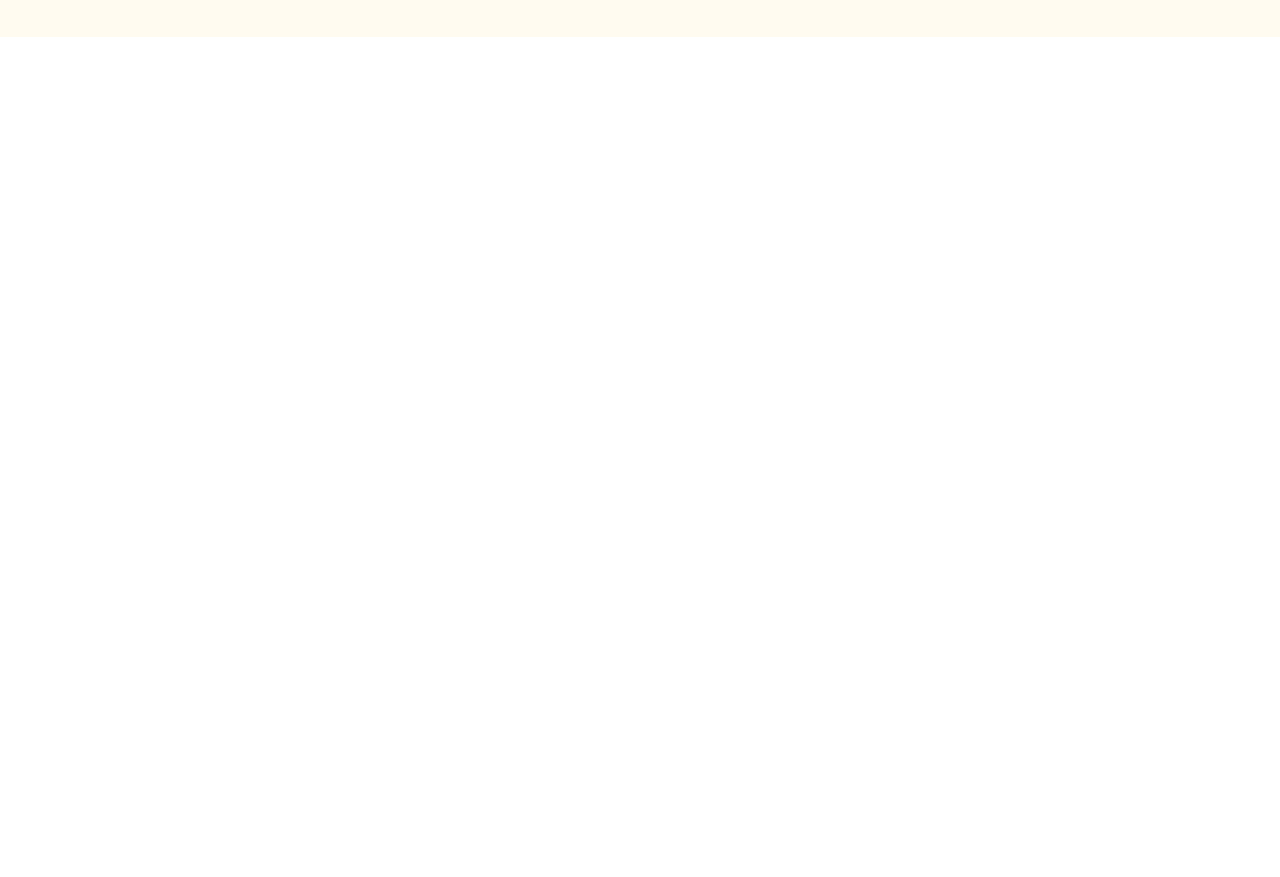
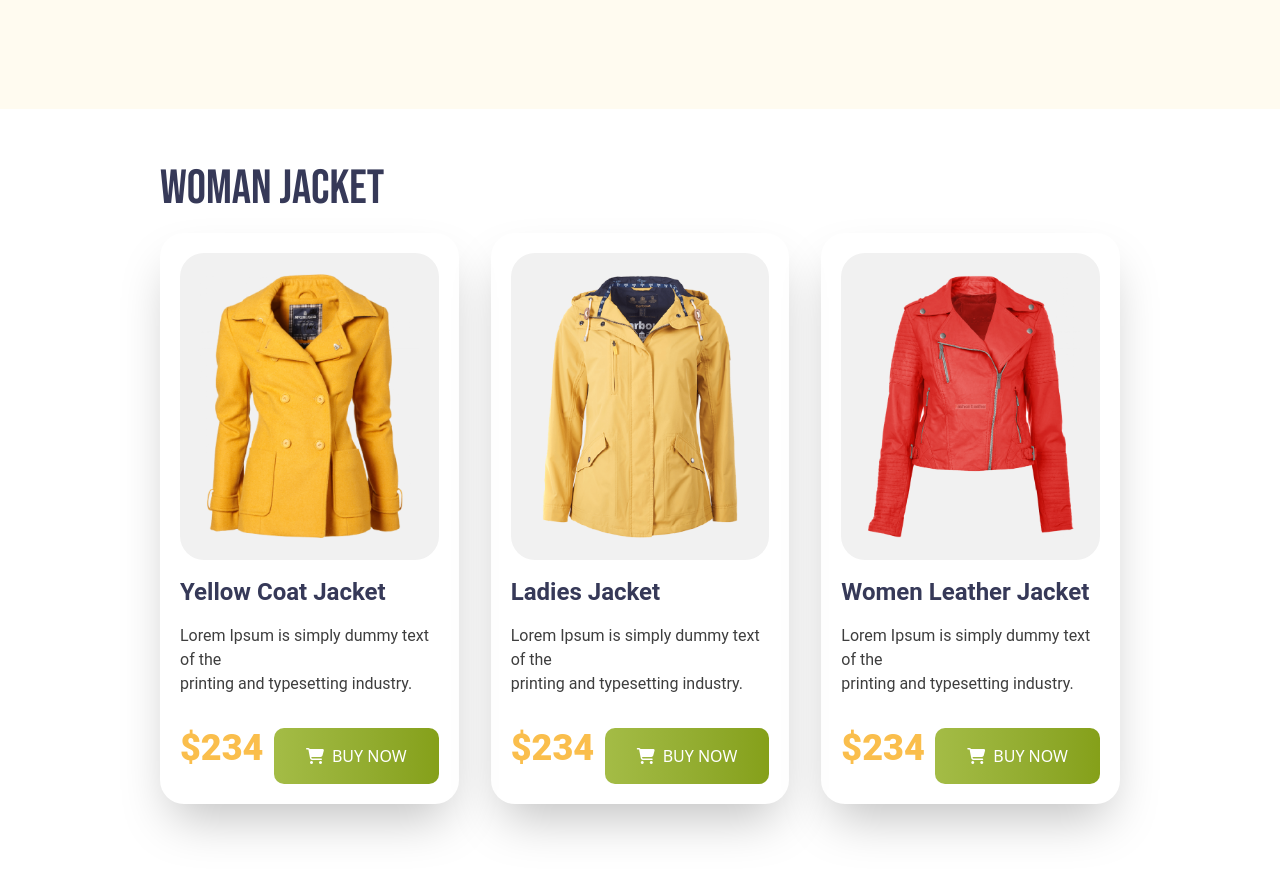
Before and after one commit to Iftekhar-007/penguin-fashion, a plain HTML site: page index.html in a window 1280 px wide. Shown: the part 517-1394 px from the top of the page. Before the commit the page ends 800 px from the top, so only its background shows below. Drawn offline with nearby package versions, Linux system fonts and the light colour scheme.

Commit message:
women jacket added

```diff
--- a/index.html
+++ b/index.html
@@ -23,10 +23,10 @@
           </nav>
 
           <div class="banner bg-[#FFFBF0]">
-            <div class="banner-container w-9/12 flex mx-auto justify-between items-center pt-8 pb-10">
+            <div class="banner-container w-9/12 md:flex mx-auto justify-between items-center pt-8 pb-28">
                 <div class="banner-content">
-                    <h1 class="same-font lg:text-8xl font-normal"><span class="penguin text-amber-400 font-[Bebas_Neue]">Be the Penguins</span> <br> <span class="winter text-[#363958] font-[Bebas_Neue]">of Winter</span></h1>
-                    <p class="same-font text-base font-light/[26px] text-[#3E3E3E]">Lorem Ipsum is simply dummy text of the printing <br>and typesetting industry.</p>
+                    <h1 class="same-font text-5xl md:text-6xl lg:text-8xl font-normal"><span class="penguin text-amber-400 font-[Bebas_Neue]">Be the Penguins</span> <br> <span class="winter text-[#363958] font-[Bebas_Neue]">of Winter</span></h1>
+                    <p class="same-font text-base font-light/[26px] text-[#3E3E3E] font-[roboto]">Lorem Ipsum is simply dummy text of the printing <br>and typesetting industry.</p>
                     <button class="mt-4 rounded-[10px] py-4 px-8 text-base/[24px] font-medium text-[#ffffff] uppercase bg-linear-to-r from-[#A4BC46] to-[#85A019]"><i class="fa-solid fa-cart-shopping mr-2"></i>Buy Now</button>
                 </div>
 
@@ -39,6 +39,54 @@
 
     <main>
 
+      <!-- women jacket part start -->
+      <div class="women-jacket mt-14 mb-24">
+        <div class="women-container w-9/12 mx-auto">
+          <h1 class="font-[Bebas_Neue] text-5xl text-[#363958] mb-5">woman jacket</h1>
+
+          <div class="women-card grid grid-cols-3 gap-8">
+            <div class="card1 p-5 shadow-2xl rounded-3xl flex flex-col gap-4">
+              <div class="imagecard">
+                <img src="images/jacket-1.png" alt="" class="bg-[#F1F1F1] text-center p-5 rounded-3xl">
+              </div>
+              <h2 class="font-[roboto] font-bold text-2xl text-[#363958] capitalize">Yellow Coat Jacket </h2>
+              <p class="font-[roboto] text-base font-light/[26px] text-[#3E3E3E]">Lorem Ipsum is simply dummy text of the <br> printing and typesetting industry.</p>
+              <div class="price-button flex items-center justify-between">
+                <h3 class="font-[roboto] text-4xl font-black text-[#FABE4C]">$234</h3>
+              <button class="mt-4 rounded-[10px] py-4 px-8 text-base/[24px] font-medium text-[#ffffff] uppercase bg-linear-to-r from-[#A4BC46] to-[#85A019]"><i class="fa-solid fa-cart-shopping mr-2"></i>Buy Now</button>
+              </div>
+            </div>
+
+            <div class="card1 p-5 shadow-2xl rounded-3xl flex flex-col gap-4">
+              <div class="imagecard">
+                <img src="images/jacket-2.png" alt="" class="bg-[#F1F1F1] text-center p-5 rounded-3xl">
+              </div>
+              <h2 class="font-[roboto] font-bold text-2xl text-[#363958] capitalize">Ladies jacket</h2>
+              <p class="font-[roboto] text-base font-light/[26px] text-[#3E3E3E]">Lorem Ipsum is simply dummy text of the <br> printing and typesetting industry.</p>
+              <div class="price-button flex items-center justify-between">
+                <h3 class="font-[roboto] text-4xl font-black text-[#FABE4C]">$234</h3>
+              <button class="mt-4 rounded-[10px] py-4 px-8 text-base/[24px] font-medium text-[#ffffff] uppercase bg-linear-to-r from-[#A4BC46] to-[#85A019]"><i class="fa-solid fa-cart-shopping mr-2"></i>Buy Now</button>
+              </div>
+            </div>
+
+            <div class="card1 p-5 shadow-2xl rounded-3xl flex flex-col gap-4">
+              <div class="imagecard">
+                <img src="images/jacket-3.png" alt="" class="bg-[#F1F1F1] text-center p-5 rounded-3xl">
+              </div>
+              <h2 class="font-[roboto] font-bold text-2xl text-[#363958] capitalize">women Leather Jacket</h2>
+              <p class="font-[roboto] text-base font-light/[26px] text-[#3E3E3E]">Lorem Ipsum is simply dummy text of the <br> printing and typesetting industry.</p>
+              <div class="price-button flex items-center justify-between">
+                <h3 class="font-[roboto] text-4xl font-black text-[#FABE4C]">$234</h3>
+              <button class="mt-4 rounded-[10px] py-4 px-8 text-base/[24px] font-medium text-[#ffffff] uppercase bg-linear-to-r from-[#A4BC46] to-[#85A019]"><i class="fa-solid fa-cart-shopping mr-2"></i>Buy Now</button>
+              </div>
+            </div>
+          </div>
+        </div>
+      </div>
+      <!-- women jacket ends -->
+
+      <!-- men jacket starts -->
+      <!-- men jacket end -->
     </main>
 
     <footer>
```
